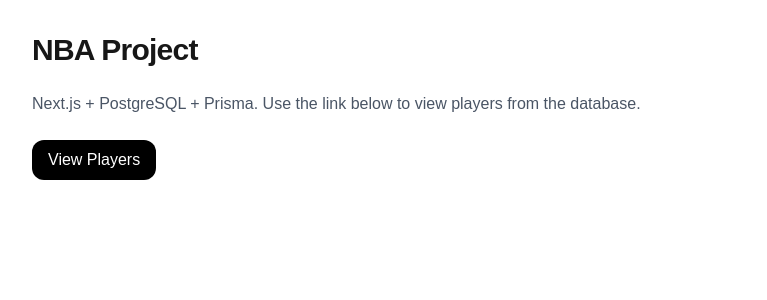
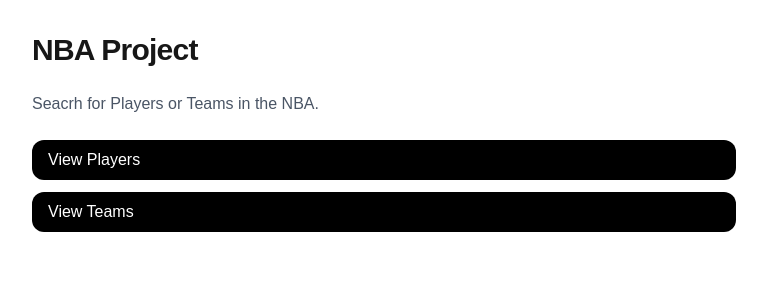
Before and after one commit to iammon/nba-project, a Next.js app: page / in a window 1280 px wide. Shown: the top 300 px of the page, without its empty margins (256-1023 px from the left). Built offline with nearby package versions, Linux system fonts and the light colour scheme.

Commit message:
Edit homepage to add teams lookup

```diff
--- a/src/app/page.tsx
+++ b/src/app/page.tsx
@@ -4,15 +4,23 @@
     <main className="mx-auto max-w-3xl p-8 space-y-6">
       <h1 className="text-2xl sm:text-3xl font-bold tracking-tight">NBA Project</h1>
       <p className="text-gray-600">
-        Next.js + PostgreSQL + Prisma. Use the link below to view players from the database.
+        Seacrh for Players or Teams in the NBA.
       </p>
 
+      <div className="flex flex-col gap-3">
         <a
           href="/players"
           className="inline-block rounded-xl px-4 py-2 bg-black text-white hover:bg-gray-800"
         >
           View Players
         </a>
+        <a
+          href="/teams"
+          className="inline-block rounded-xl px-4 py-2 bg-black text-white hover:bg-gray-800"
+        >
+          View Teams
+        </a>
+      </div>
     </main>
   );
 }
```
Lines whose indentation alone changed are shown as unchanged.
